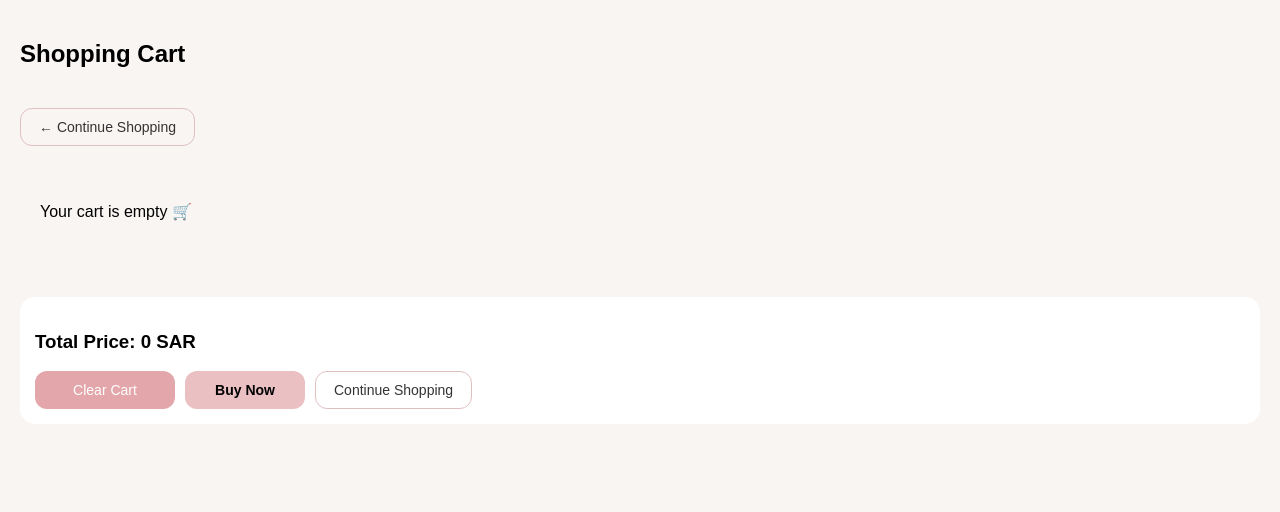
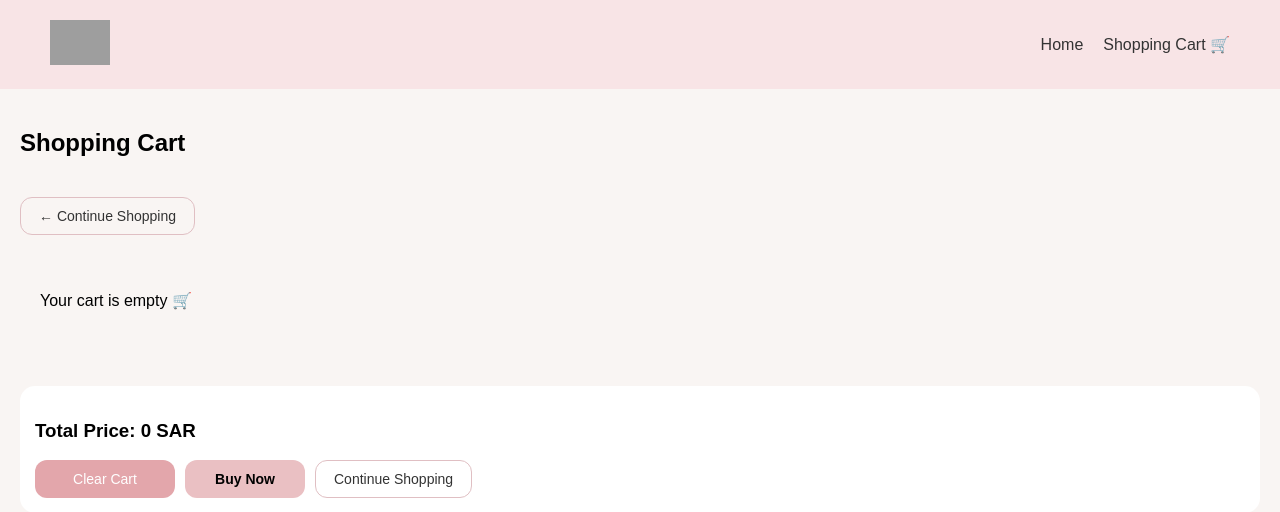
Before and after one commit to Shaden-s/nadara, a PHP site: page /checkout.php in a window 1280 px wide. Shown: the top 512 px of the page. Run offline with PHP 8.4, Linux system fonts and the light colour scheme; grey boxes are pictures that could not be loaded.

Commit message:
Edit checkout and style

```diff
--- a/checkout.php
+++ b/checkout.php
@@ -22,6 +22,9 @@ if(isset($_POST['update'])) {
 
 // check cart status
 $cart_empty = !isset($_SESSION['cart']) || empty($_SESSION['cart']);
+
+// total
+$total = 0;
 ?>
 
 <!DOCTYPE html>
@@ -32,6 +35,18 @@ $cart_empty = !isset($_SESSION['cart']) || empty($_SESSION['cart']);
 </head>
 
 <body>
+
+<!-- HEADER (FIXED) -->
+<div class="navbar">
+    <div class="logo">
+        <img src="images/logo.png" alt="logo">
+    </div>
+
+    <div class="nav-links">
+        <a href="index.php">Home</a>
+        <a href="checkout.php">Shopping Cart 🛒</a>
+    </div>
+</div>
 
 <!-- Page Title -->
 <h2 class="page-title">Shopping Cart</h2>
@@ -44,12 +59,9 @@ $cart_empty = !isset($_SESSION['cart']) || empty($_SESSION['cart']);
 <!-- Cart Section -->
 <div class="cart">
 
-<?php
-$total = 0;
+<?php if(!$cart_empty): ?>
 
-if(!$cart_empty) {
-
-    foreach($_SESSION['cart'] as $index => $item) {
+<?php foreach($_SESSION['cart'] as $index => $item):
 
 $id = $item['id'];
 $qty = $item['qty'];
@@ -60,9 +72,9 @@ if(!$cart_empty) {
 
 $item_total = $row['price'] * $qty;
 $total += $item_total;
+
 ?>
 
-<!-- Cart Item -->
 <div class="cart-item">
 
     <img src="images/<?php echo $row['image']; ?>">
@@ -83,16 +95,15 @@ if(!$cart_empty) {
 
 </div>
 
-<?php
-    }
-} else {
-    echo "<p class='empty'>Your cart is empty 🛒</p>";
-}
-?>
+<?php endforeach; ?>
+
+<?php else: ?>
+    <p class="empty">Your cart is empty 🛒</p>
+<?php endif; ?>
 
 </div>
 
-<!-- Summary -->
+<!-- SUMMARY -->
 <div class="summary">
 
     <h3>Total Price: <?php echo $total; ?> SAR</h3>
@@ -116,8 +127,8 @@ if(!$cart_empty) {
 </div>
 
 <script>
-function buyNow(isEmpty) {
-    if(isEmpty) {
+function buyNow(isEmpty){
+    if(isEmpty){
         alert("Your cart is empty 🛒");
     } else {
         alert("Order placed successfully!");
--- a/css/style.css
+++ b/css/style.css
@@ -11,6 +11,12 @@ body {
   margin: 0;
   font-family: Arial;
   background: var(--background);
+}
+
+/* LOGO */
+.logo img{
+  height: 45px;
+  object-fit: contain;
 }
 
 /* NAVBAR */
```
Lines whose indentation alone changed are shown as unchanged.
